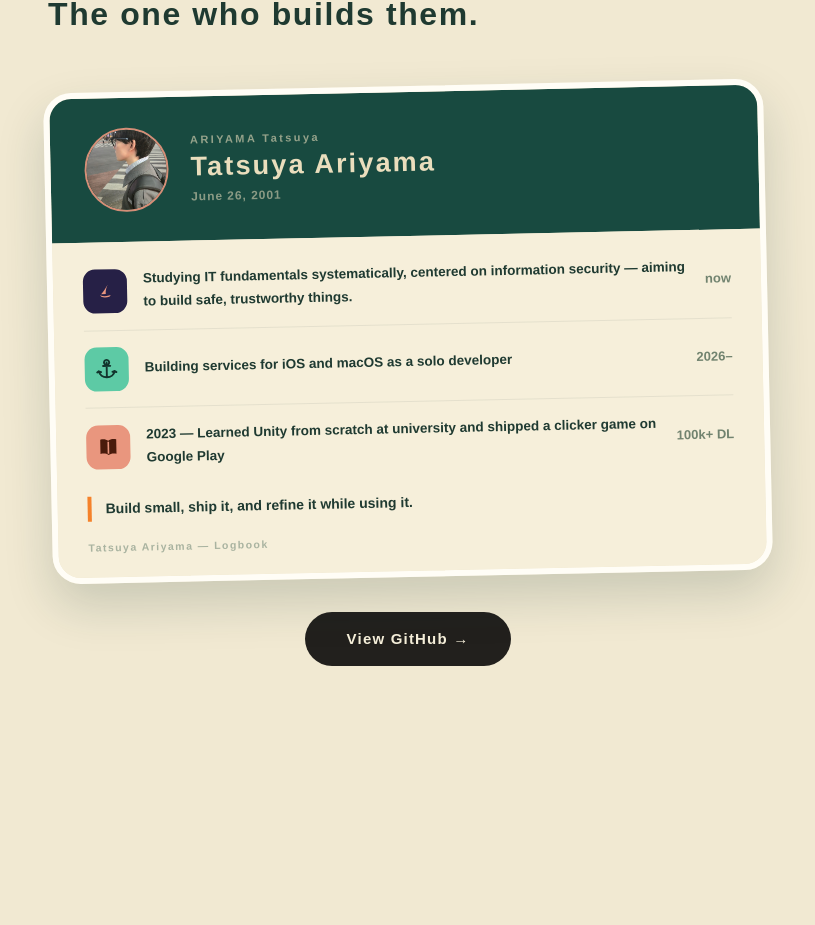
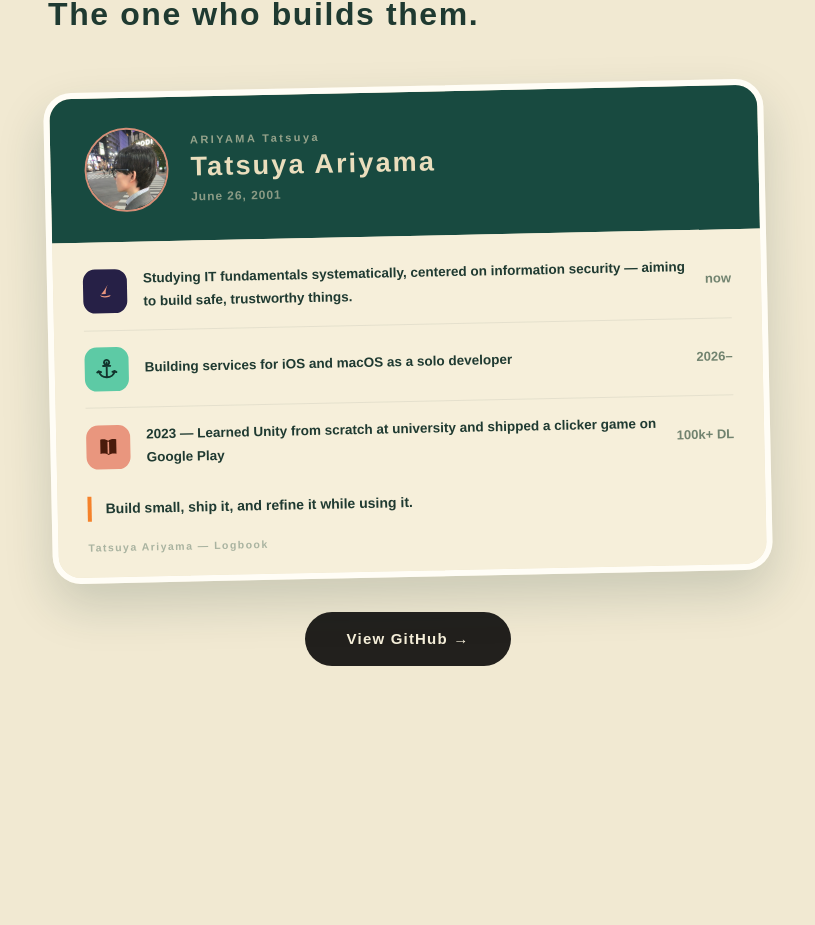
Before and after one commit to TatsuyaAriyama/portfolio, a React (Vite) app: page / in a window 1280 px wide. Shown: the part 3799-4724 px from the top of the page, without its empty margins (64-879 px from the left). Built offline with nearby package versions, Linux system fonts and the light colour scheme; a web font is replaced by a local one.

Commit message:
Update profile photo

```diff
--- a/src/styles.css
+++ b/src/styles.css
@@ -605,6 +605,7 @@ a {
   width: 100%;
   height: 100%;
   object-fit: cover;
+  object-position: center top;
 }
 
 .crew-kana {
```
Also changed, not shown: src/assets/profile-photo.jpg.
